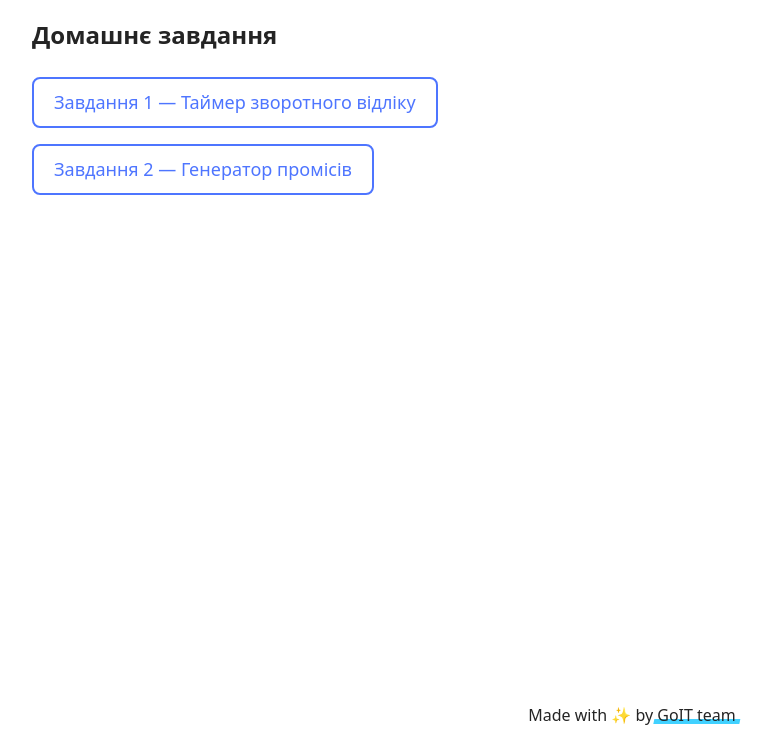
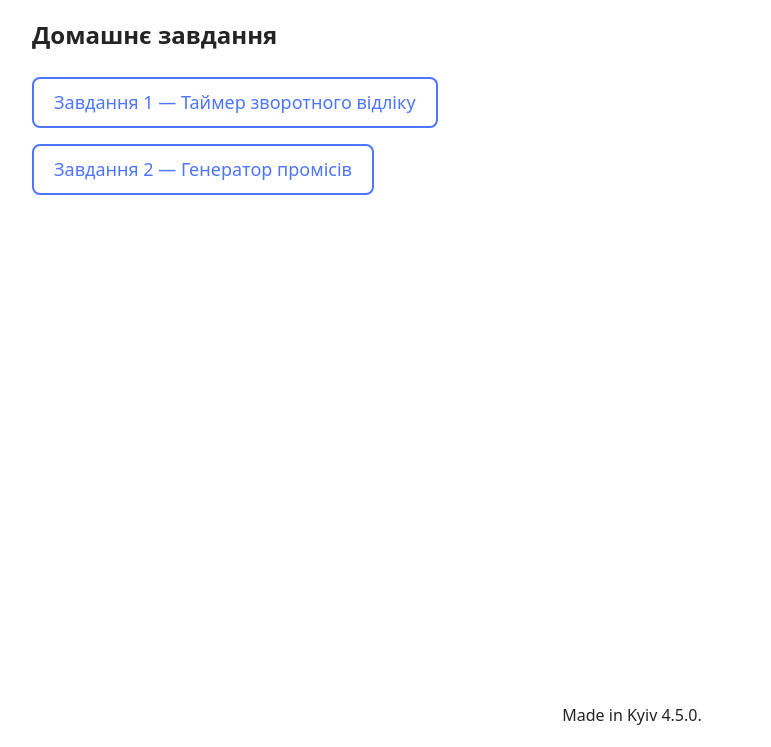
Before and after one commit to Uncle-IvIv/goit-js-hw-10, a plain HTML site: page index.html in a window 1280 px wide. Shown: the part 53-800 px from the top of the page, without its empty margins (8-779 px from the left). Drawn offline with Linux system fonts and the light colour scheme.

Commit message:
Deploying to gh-pages from @ Uncle-IvIv/goit-js-hw-10@4e723b70b8d4efef49c350176e30692e2b3da9e4 🚀

```diff
--- a/index.html
+++ b/index.html
@@ -51,14 +51,15 @@
   <footer class="footer">
   <div class="container">
     <p class="footer-desc">
-      Made with ✨ by
+      Made in Kyiv 4.5.0.
+      <!-- Made with ✨ by
       <a
         class="footer-link"
         href="https://goit.global/ua/"
         target="_blank"
         rel="noopener noreferrer"
       >
-        GoIT team
+        GoIT team -->
       </a>
     </p>
   </div>
```
